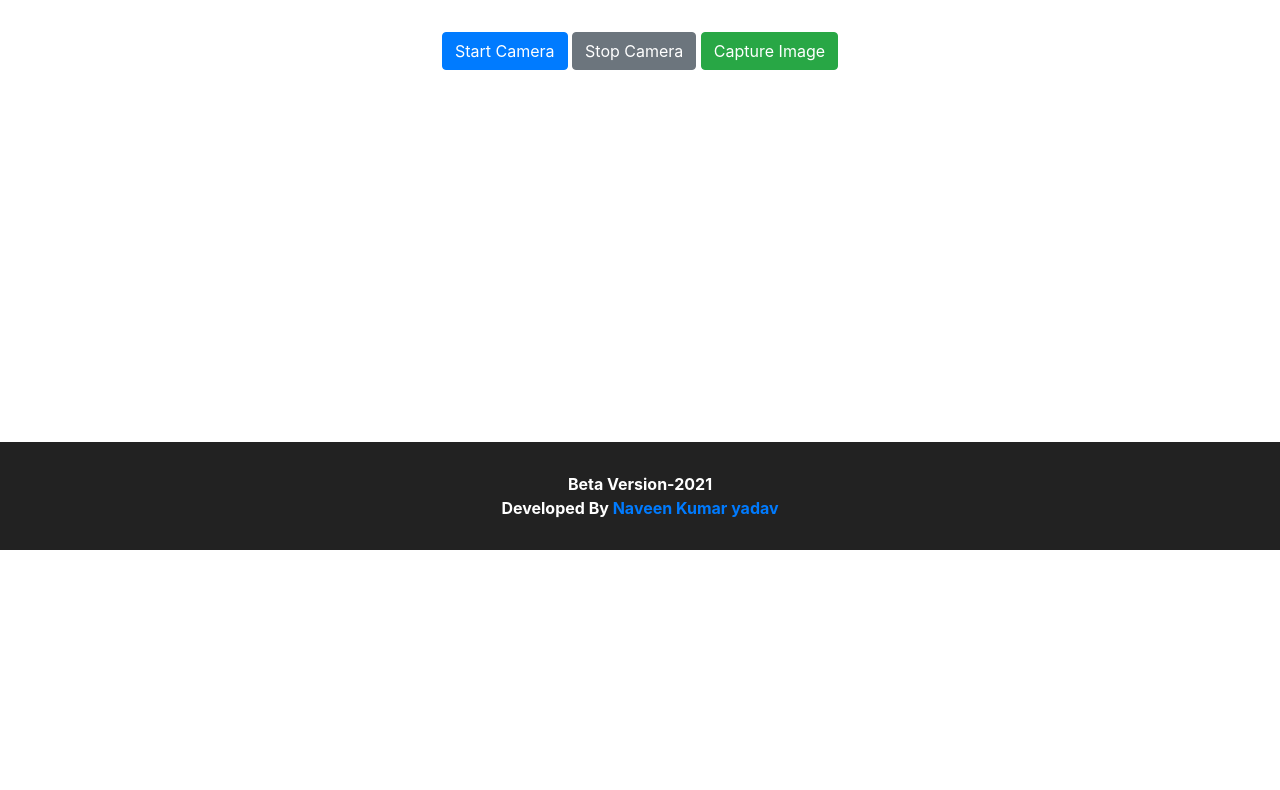
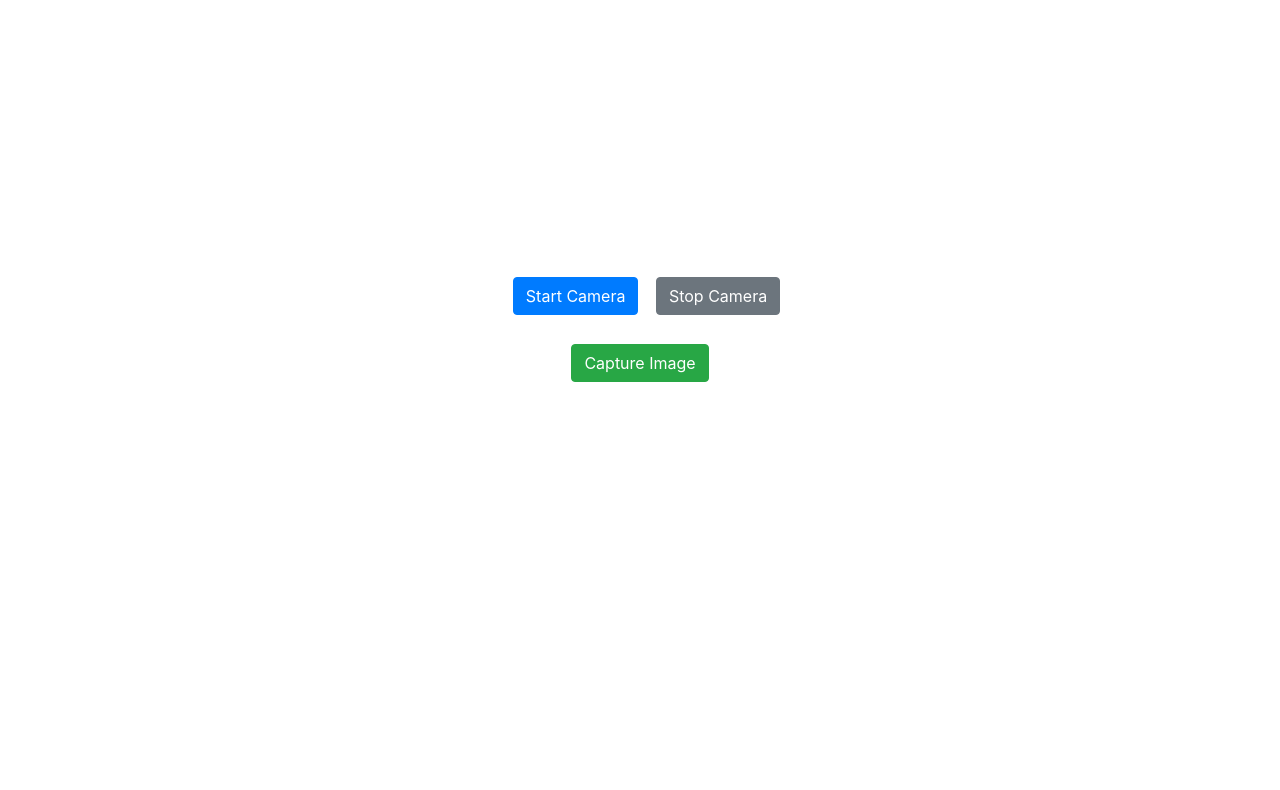
Before and after one commit to xyfer17/Face_Mask_detection-App, a Flask app: page / in a window 1280 px wide. Shown: the part 72-862 px from the top of the page. After the commit the page ends 454 px from the top, so only its background shows below. Run offline with Flask 2, Linux system fonts and the light colour scheme; some libraries are stand-ins or nearby versions.

Commit message:
modified update

```diff
--- a/app.py
+++ b/app.py
@@ -4,13 +4,16 @@
 from PIL import Image
 import cv2
 import keras
+import mediapipe as mp
 
 # Flask utils
 from flask import Flask, redirect,url_for,request,render_template
 from werkzeug.utils import secure_filename
 from gevent.pywsgi import WSGIServer
+from flask_ngrok import run_with_ngrok
 
 app = Flask(__name__)
+#run_with_ngrok(app)
 
 path = 'model/mask.h5'
 proto = 'model/deploy.prototxt'
@@ -18,9 +21,33 @@
 
 model = keras.models.load_model(path)
 
+mpHands = mp.solutions.hands
+hands = mpHands.Hands()
+mpDraw = mp.solutions.drawing_utils
+
+
 
 mask_label = {0:'MASK',1:'NO MASK'}
 dist_label = {0:(0,255,0),1:(255,0,0)}
+
+
+def check(X,Y,img):
+
+    imgRGB = cv2.cvtColor(img, cv2.COLOR_BGR2RGB)
+    results = hands.process(img)
+
+    if results.multi_hand_landmarks:
+        for handLms in results.multi_hand_landmarks:
+            for id, lm in enumerate(handLms.landmark):
+                # print(id, lm)
+                h, w, c = img.shape
+                cx, cy = int(lm.x * w), int(lm.y * h)
+
+                X.append(cx)
+                Y.append(cy)
+
+
+
 
 def model_predict(img,model):
     net  = cv2.dnn.readNetFromCaffe(proto, resNet)
@@ -32,28 +59,47 @@
     net.setInput(blob)
     detections = net.forward()
     count = 0
-    res=''
+    X=[]
+    Y=[]
+
+    res='Try Again and capture a bright photo'
 
     for i in range(0, detections.shape[2]):
 
         confidence = detections[0, 0, i, 2]
 
-        if confidence > 0.5:
-            count+1
+        if confidence > 0.6:
+            count+=1
 
 
             box = detections[0, 0, i, 3:7] * np.array([w, h, w, h])
             (startX, startY, endX, endY) = box.astype("int")
 
-            text = "{:.2f}%".format(confidence * 100) + 'Count ' + str(count)
+            #text = "{:.2f}%".format(confidence * 100) + 'Count ' + str(count)
             y = startY - 10 if startY - 10 > 10 else startY + 10
+            check(X,Y,image)
             crop = image[startY:endY,startX:endX]
             crop = cv2.resize(crop,(224,224))
             crop = np.reshape(crop,[1,224,224,3])/255.0
             result = model.predict(crop)
-            res = mask_label[result.argmax()]
+
+
+
+
+            if np.size(X)==0 and np.size(Y)==0:
+
+                res = mask_label[result.argmax()]
+
+
+            else:
+                res =  'Remove your hand from face.'
+
+
             cv2.rectangle(image, (startX, startY), (endX, endY),dist_label[result.argmax()], 2)
             cv2.putText(image,mask_label[result.argmax()], (startX, y), cv2.FONT_HERSHEY_SIMPLEX, 0.45, (0, 255, 0), 2)
+
+    if count>1:
+        return "Try Again"
 
     cv2.imwrite('static/uploads/res.jpg',image)
     return res
@@ -86,6 +132,6 @@
 if __name__ == '__main__':
 
 
-    app.run(host="192.168.29.186", port=800, debug=False,ssl_context=('cert.pem', 'key.pem'))
+    #app.run(host="192.168.29.186", port=800, debug=False,ssl_context=('cert.pem', 'key.pem'))
 
-    #app.run(debug=True)
+    app.run()
--- a/static/css/main.css
+++ b/static/css/main.css
@@ -69,10 +69,10 @@
 
     background-color: #222222;
     color:white;
-    margin-top:300px;
-    margin-bottom:300px;
+    position: fixed;
+    margin-bottom:500px;
     padding-top:30px;
-    padding-bottom: 30px;
+    padding-bottom: 1000px;
     padding-left:0px;
     text-align:center;
     margin-left: 0px;
@@ -84,6 +84,8 @@
 
 
 }
+
+
 
   .play-area-sub {
     width: 47%;
--- a/templates/import.html
+++ b/templates/import.html
@@ -34,17 +34,18 @@
     <div class="container">
         <div id="content" style="margin-top:2em">{% block content %}{% endblock %}</div>
 
+    </div>
 
 
 
-    </div>
+
+
 
     <script>
 
 
 $('.img-take').hide();
 $('.take').hide();
-$('.play-area').hide();
 $('.btn-2').hide();
 $('.loader').hide();
 
@@ -128,13 +129,7 @@
         $('.take').fadeIn(600);
         $('.play-area').hide();
 
-    }
-
-}
-
-function upload() {
-    console.log("Uploading...")
-   var image = document.getElementById('image').src;
+    var image = document.getElementById('image').src;
     var form = document.getElementById('myForm');
     image = dataURItoBlob(image)
     var formData = new FormData(form);
@@ -156,18 +151,19 @@
 
                 $('.loader').hide();
 
-                $('#result').text(' Result:  ' + data);
+                $('#result').text(data);
                 console.log('Success!');
             },
         });
 
-    /*var xmlhttp = new XMLHttpRequest();
-    xmlhttp.open("POST", "/upload");
-    xmlhttp.send(formData);
-   */
 
 
+
+    }
+
 }
+
+
 
 
 
@@ -192,17 +188,10 @@
 
 
 
+
+
+
 </body>
-
-<footer>
-    <div class="foot">
-
-    <b>Beta Version-2021</b><br>
-    <b>Developed By <a href="https://www.linkedin.com/in/xyfer17/">Naveen Kumar yadav</a></b>
-
-    </div>
-
-</footer>
 
 
 
--- a/templates/index.html
+++ b/templates/index.html
@@ -7,20 +7,20 @@
       <!-- Video Element & Canvas -->
       <div class="play-area">
         <div class="play-area-sub">
-          <h3>The Stream</h3>
+
           <video id="stream"  width="210px" height="200px"></video>
         </div>
 
       </div>
 
       <div class="button-group">
-        <div class="btn-group me-2">
-          <button id="btn-start" type="button" class="btn btn-primary">Start Camera</button>
+        <div class = "btn-group me-2">
+          <button id="btn-start" style="margin:13px;" type="button" class="btn btn-primary">Start Camera</button>
         </div>
-        <div class="btn-group me-2" >
+        <div class = "btn-group me-2" >
           <button id="btn-stop" type="button" class="btn btn-secondary" >Stop Camera</button>
         </div>
-        <div class="btn-group me-2">
+        <div class="mt-3">
           <button id="btn-capture" type="button" class="btn btn-success">Capture Image</button>
         </div>
 
@@ -32,7 +32,7 @@
 
 
       <div class="img-take"> <div class = "mt-4">
-        <h3>The Capture</h3>
+
         <canvas id="capture" width="256px" height="256px"></canvas>
         <div id="snap"></div>
       </div></div>
@@ -41,7 +41,7 @@
         <div class = "take">
           <form method="POST" enctype="multipart/form-data" id="myForm">
 
-          <input type="button" class="btn btn-info btn-lg " value="Upload" onclick="upload()">
+          <input type="button" class="btn btn-info btn-lg " value="Upload" >
 
          </form>
         </div>
```
Also changed, not shown: static/uploads/read.jpg, static/uploads/res.jpg.
